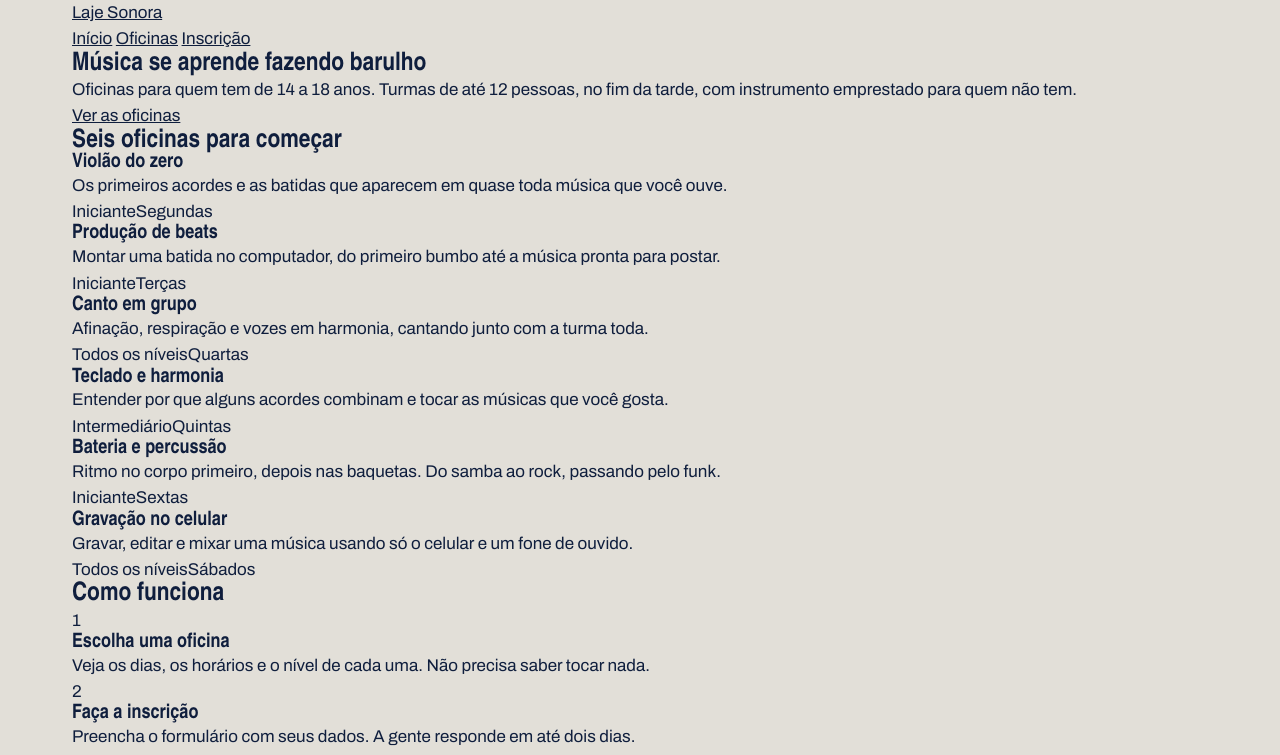
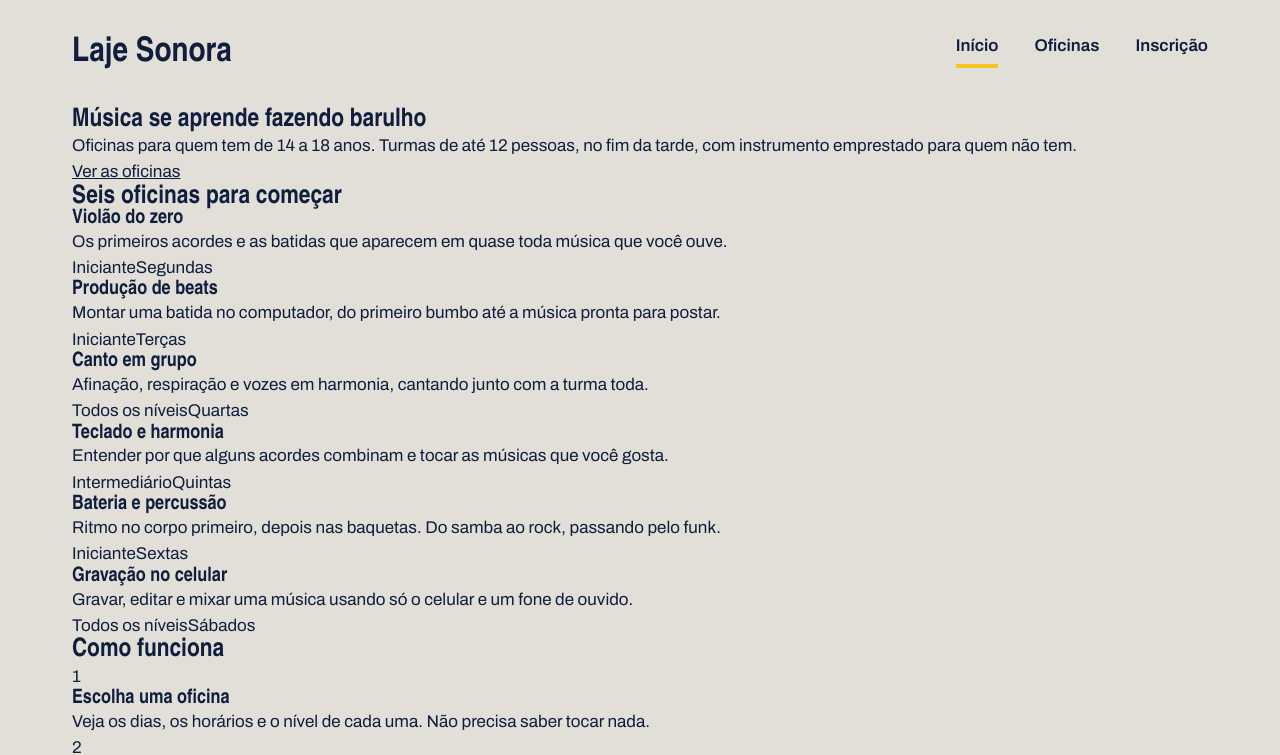
Before and after one commit to FabioNeko/laje_sonora, a plain HTML site: page index.html in a window 1280 px wide. Shown: the top 755 px of the page. Drawn offline with Linux system fonts and the light colour scheme; a web font is replaced by a local one.

Commit message:
Topo com flex

```diff
--- a/index.css
+++ b/index.css
@@ -23,9 +23,8 @@ body {
     font-family: var(--fonte-texto);
     font-size: 17px;
     line-height: 1.55;
-}
 
-a {
+     a {
     color: inherit;
 }
 
@@ -40,3 +39,43 @@ h1, h2, h3{
     margin-inline: auto;
     padding-inline: 32px;
 }
+}
+
+.topo {
+    padding-block: 28px;
+    display: flex;
+    align-items: center;
+    justify-content: space-between;
+
+    .logo {
+        font-family: var(--fonte-cartaz);
+        font-size: 34px;
+        font-weight: 900;
+        text-decoration: none;
+    }
+
+    .menu{
+        display: flex;
+        gap: 36px;
+        font-weight: 600;
+        padding-bottom: 4px;
+        border-bottom: 4px transparent solid;
+
+        a{
+            text-decoration: none;
+            font-weight: 600;
+            padding-bottom: 4px;
+            border-bottom: 4px transparent solid;
+
+        }
+
+        a:hover {
+        border-bottom-color: var(--tinta);
+    }
+        a.atual {
+        border-bottom-color: var(--fita);
+    }
+    }
+
+
+}
```
